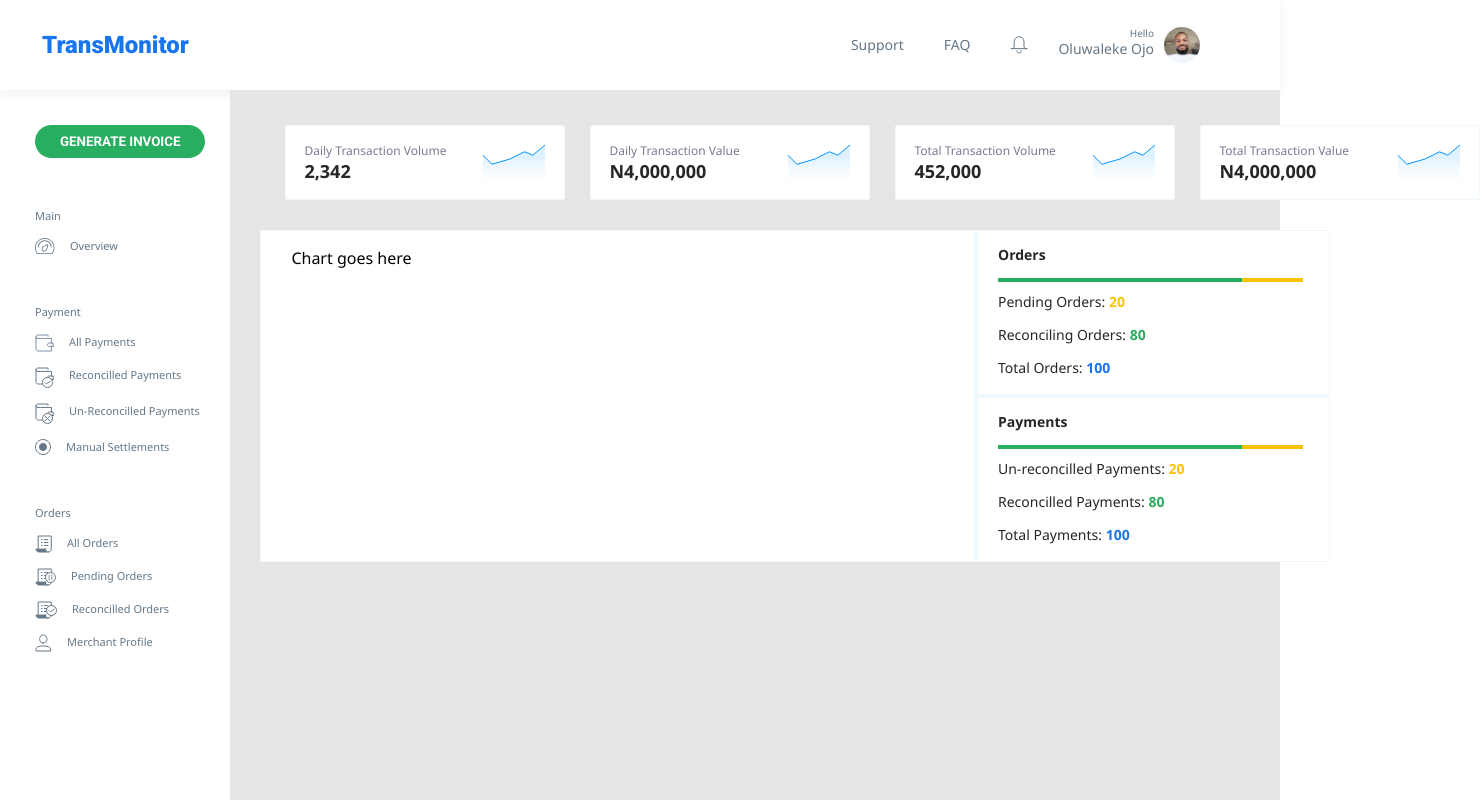
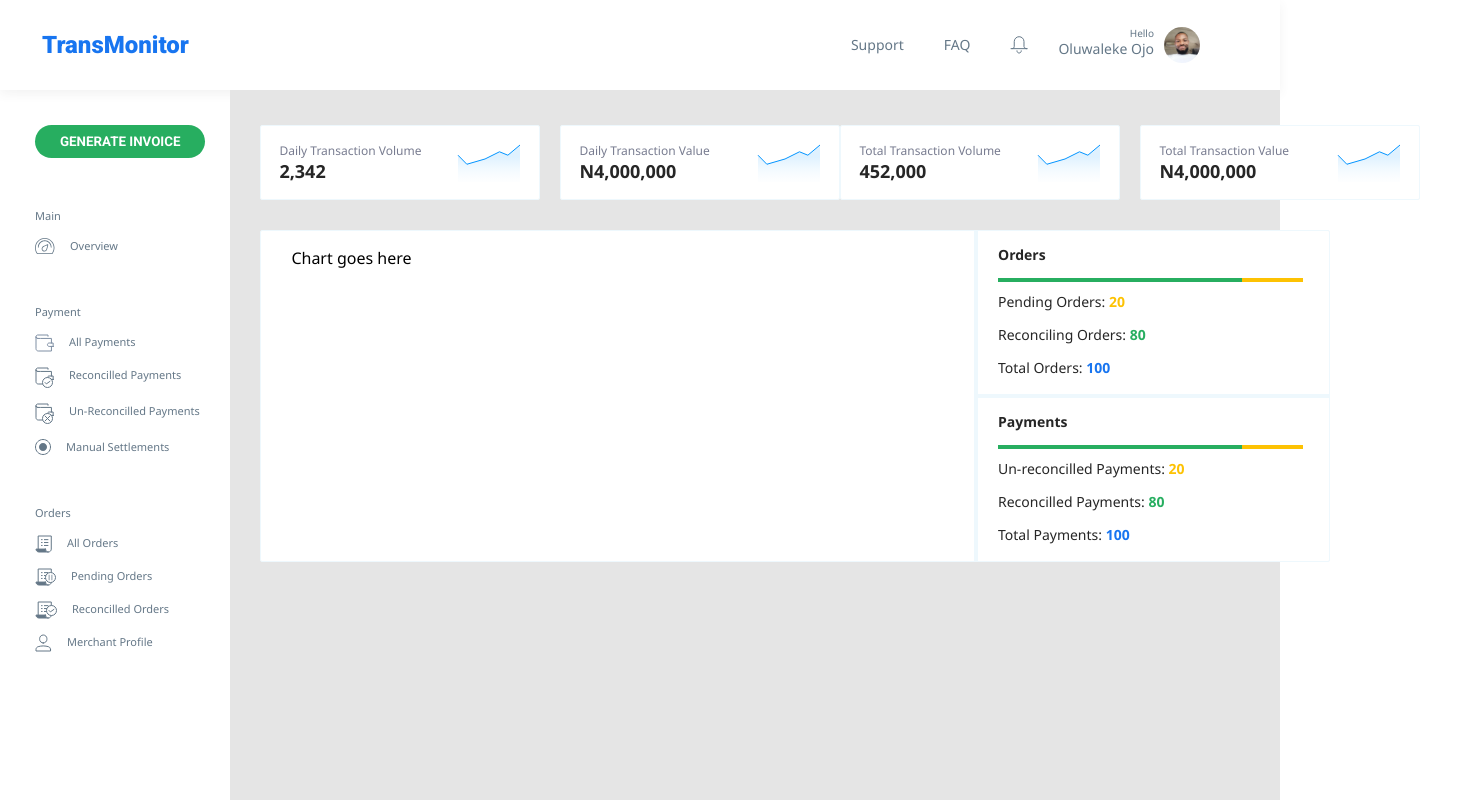
Before and after one commit to wptechprodigy/transmonitor, a React (Create React App) app: page / in a window 1280 px wide. Shown: the top 800 px of the page, 1480 px wide, since content can reach past the window. Built offline with nearby package versions, Linux system fonts and the light colour scheme.

Commit message:
improve the transaction summary style

```diff
--- a/src/components/EachTransactionSummary.js
+++ b/src/components/EachTransactionSummary.js
@@ -29,6 +29,10 @@ function EachTransactionSummary({ summaryDetail }) {
 const Section = styled.section`
   display: flex;
   justify-content: space-between;
+
+  & span:last-child {
+    margin-left: 1.25rem;
+  }
 `;
 
 const Span = styled.span`
@@ -42,7 +46,6 @@ const Span = styled.span`
   border: 1px solid #EEF8FD;
   box-sizing: border-box;
   border-radius: 2px;
-  margin-left: 25px;
   padding: 18px;
 
   & div {
```
